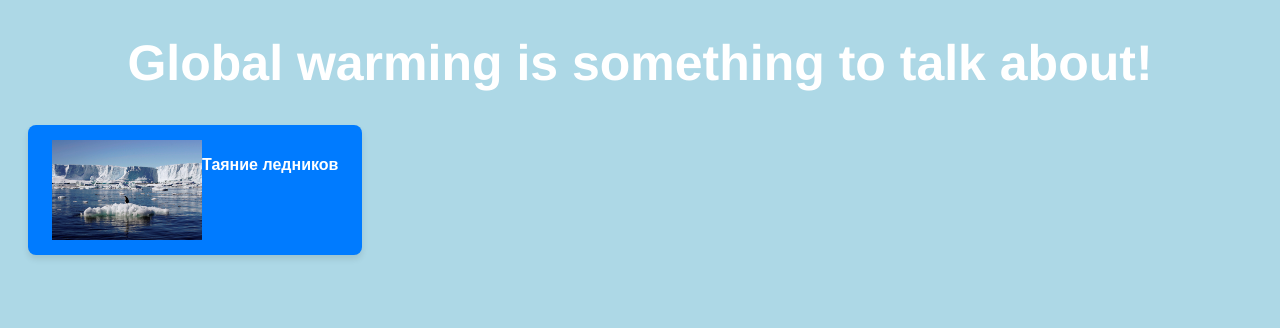
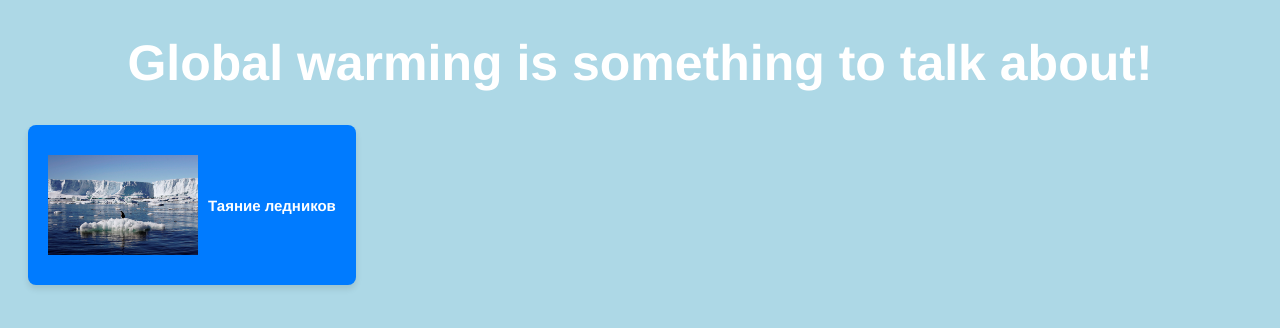
Before and after one commit to MrVadrix/Global-warming-idea, a Flask app: page / in a window 1280 px wide. Shown: the top 328 px of the page. Run offline with Flask 3, Linux system fonts and the light colour scheme.

Commit message:
style.css

```diff
--- a/Finishing job/static/style.css
+++ b/Finishing job/static/style.css
@@ -7,6 +7,26 @@ h1 {
   font-size: 50px;
   color: rgb(255, 255, 255);
   text-align: center;
+}
+
+h2 {
+  font-family: 'Franklin Gothic Medium', 'Arial Narrow', Arial, sans-serif;
+  font-size: 35px;
+  color: rgb(79, 40, 124);
+}
+
+h3 {
+  font-family: 'Franklin Gothic Medium', 'Arial Narrow', Arial, sans-serif;
+  font-size: 20px;
+  color: rgb(48, 0, 59);
+  text-align: left;
+  margin-bottom: -25px;
+}
+
+p {
+  font-family: 'Franklin Gothic Medium', 'Arial Narrow', Arial, sans-serif;
+  font-size: 15px;
+  color: rgb(79, 40, 124);
 }
 
 .center-button {
@@ -19,16 +39,46 @@ button {
   background-color: #007BFF; /* Primary blue color */
   color: white;              /* White text */
   border: none;              /* Remove default border */
-  padding: 15px 24px;        /* Padding inside the button */
+  padding: 30px 20px;        /* Adjust padding as needed */
   font-size: 16px;           /* Text size */
   font-weight: bold;         /* Make the text bold */
   margin-left: 20px;
   border-radius: 8px;        /* Rounded corners */
   cursor: pointer;           /* Show pointer on hover */
   box-shadow: 0 4px 6px rgba(0, 0, 0, 0.1); /* Subtle shadow */
-  transition: background-color 0.3s, transform 0.2s; /* Smooth transition */
 
   display: flex;
-  justify-content: center; /* Centers the button */
-  margin-top: 20px;        /* Optional: adds space above the button */
+  align-items: center;       /* Aligns image and text vertically */
+  justify-content: flex-start; /* Aligns contents to the left */
+  gap: 10px;                 /* Space between image and text */
+  margin-top: 20px;          /* Adds space above the button */
 }
+
+button p {
+  margin: 0;                 /* Remove default margin */
+  text-align: left;          /* Align text to the left */
+  color: white;
+}
+
+.container {
+  overflow: auto; /* Clear floats */
+}
+
+.resized-image {
+  width: 300px; /* Set the desired width */
+  height: auto; /* Maintain aspect ratio */
+  border: 2px solid #ccc; /* Optional border */
+  border-radius: 5px; /* Optional rounded corners */
+  float: right; /* Float the image to the right */
+  margin-right: 150px; /* Optional margin for spacing */
+  margin-top: 100px;
+}
+
+.resized-image2 {
+  width: 300px; /* Set the desired width */
+  height: auto; /* Maintain aspect ratio */
+  border: 2px solid #ccc; /* Optional border */
+  border-radius: 5px; /* Optional rounded corners */
+  float: right; /* Float the image to the right */
+  margin-right: 150px; /* Optional margin for spacing */
+}
```
